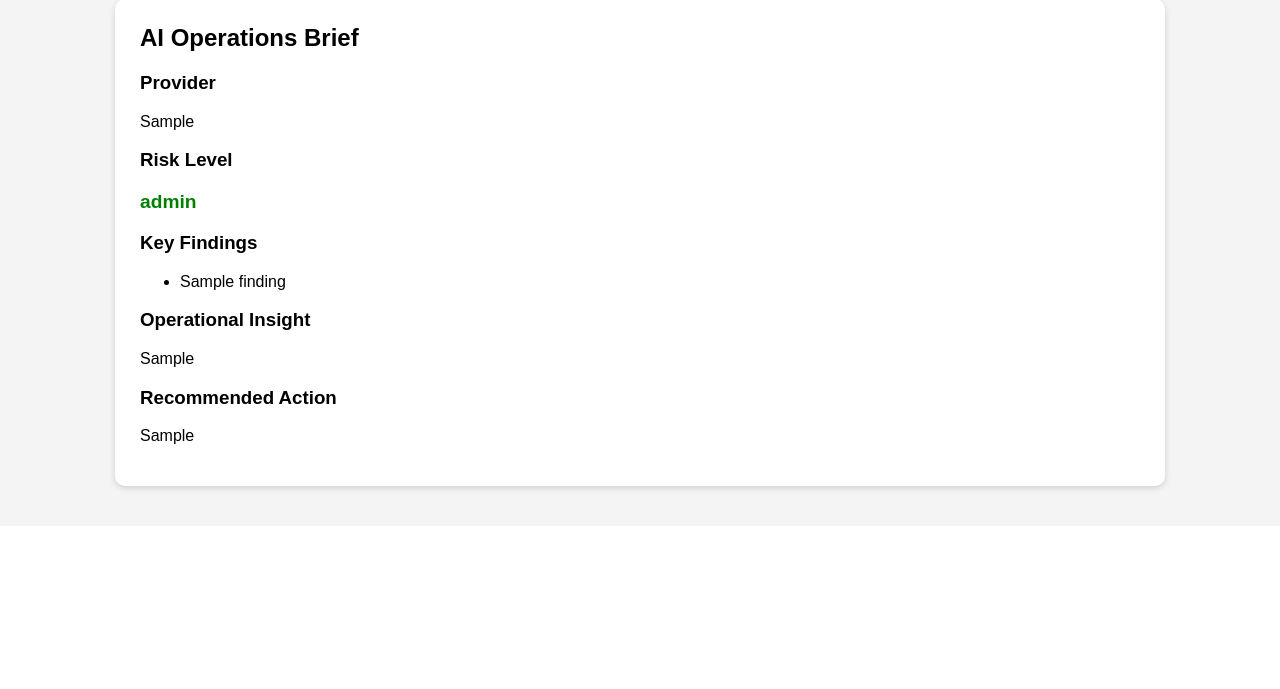
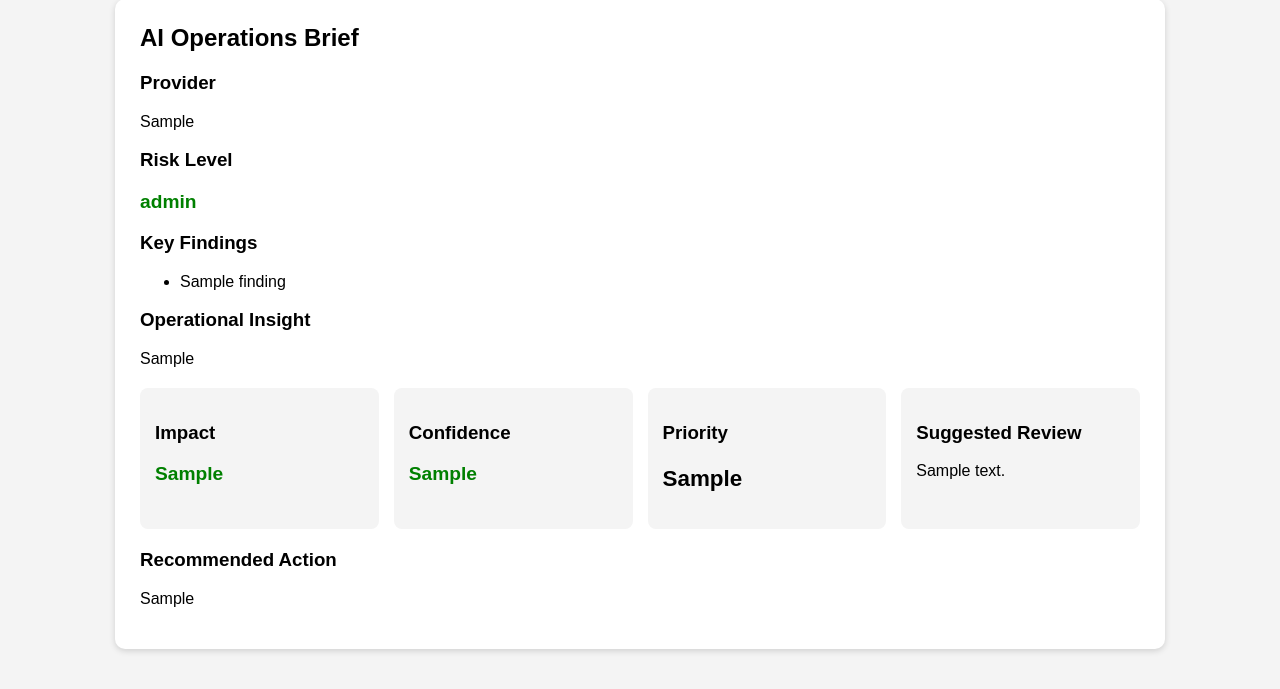
Before and after one commit to grgdougall-crypto/linux-ops-automation-lab, a Flask app: template dashboard/templates/index.html in a window 1280 px wide. Shown: the part 1574-2263 px from the top of the page. Before the commit the page ends 2067 px from the top, so only its background shows below. Run offline with Flask 3, Linux system fonts and the light colour scheme; the template is opened without the code that fills it: most values are stand-ins (such as "Sample title", 1, 10 or a date in 2020).

Commit message:
Add AI advisor metrics to dashboard

```diff
--- a/dashboard/app.py
+++ b/dashboard/app.py
@@ -14,8 +14,7 @@ sys.path.append(str(PROJECT_DIR / "python"))
 from ai_ops_summary import (
     get_latest_report,
     extract_report_data,
-    generate_local_ai_summary,
-    generate_operational_insight
+    generate_local_ai_summary
 )
 
 
@@ -184,7 +183,7 @@ def home():
     report_data = get_latest_report_data()
     automation_data = get_automation_info()
     ai_summary = get_ai_summary()
-    operational_insight = generate_operational_insight()
+    insight = ai_summary["operational_insight"]
 
     return render_template(
         "index.html",
@@ -210,7 +209,11 @@ def home():
         ai_summary=ai_summary["summary"],
         ai_findings=ai_summary["findings"],
         ai_recommendation=ai_summary["recommendation"],
-        operational_insight=operational_insight
+        operational_insight=insight["insight"],
+        insight_impact=insight["impact"],
+        insight_confidence=insight["confidence"],
+        insight_priority=insight["priority"],
+        insight_review=insight["review"]
     )
 
 
--- a/dashboard/static/style.css
+++ b/dashboard/static/style.css
@@ -69,3 +69,16 @@ canvas {
     max-width: 1000px;
     margin: 20px auto;
 }
+
+.insight-grid {
+    display: grid;
+    grid-template-columns: repeat(4, 1fr);
+    gap: 15px;
+    margin: 20px 0;
+}
+
+.insight-grid div {
+    background: #f4f4f4;
+    padding: 15px;
+    border-radius: 8px;
+}
--- a/dashboard/templates/index.html
+++ b/dashboard/templates/index.html
@@ -87,6 +87,28 @@
         <h3>Operational Insight</h3>
         <p>{{ operational_insight }}</p>
 
+        <div class="insight-grid">
+            <div>
+                <h3>Impact</h3>
+                <p class="status-good">{{ insight_impact }}</p>
+            </div>
+
+            <div>
+                <h3>Confidence</h3>
+                <p class="status-good">{{ insight_confidence }}</p>
+            </div>
+
+            <div>
+                <h3>Priority</h3>
+                <p class="metric">{{ insight_priority }}</p>
+            </div>
+
+            <div>
+                <h3>Suggested Review</h3>
+                <p>{{ insight_review }}</p>
+            </div>
+        </div>
+
         <h3>Recommended Action</h3>
         <p>{{ ai_recommendation }}</p>
     </div>
```
